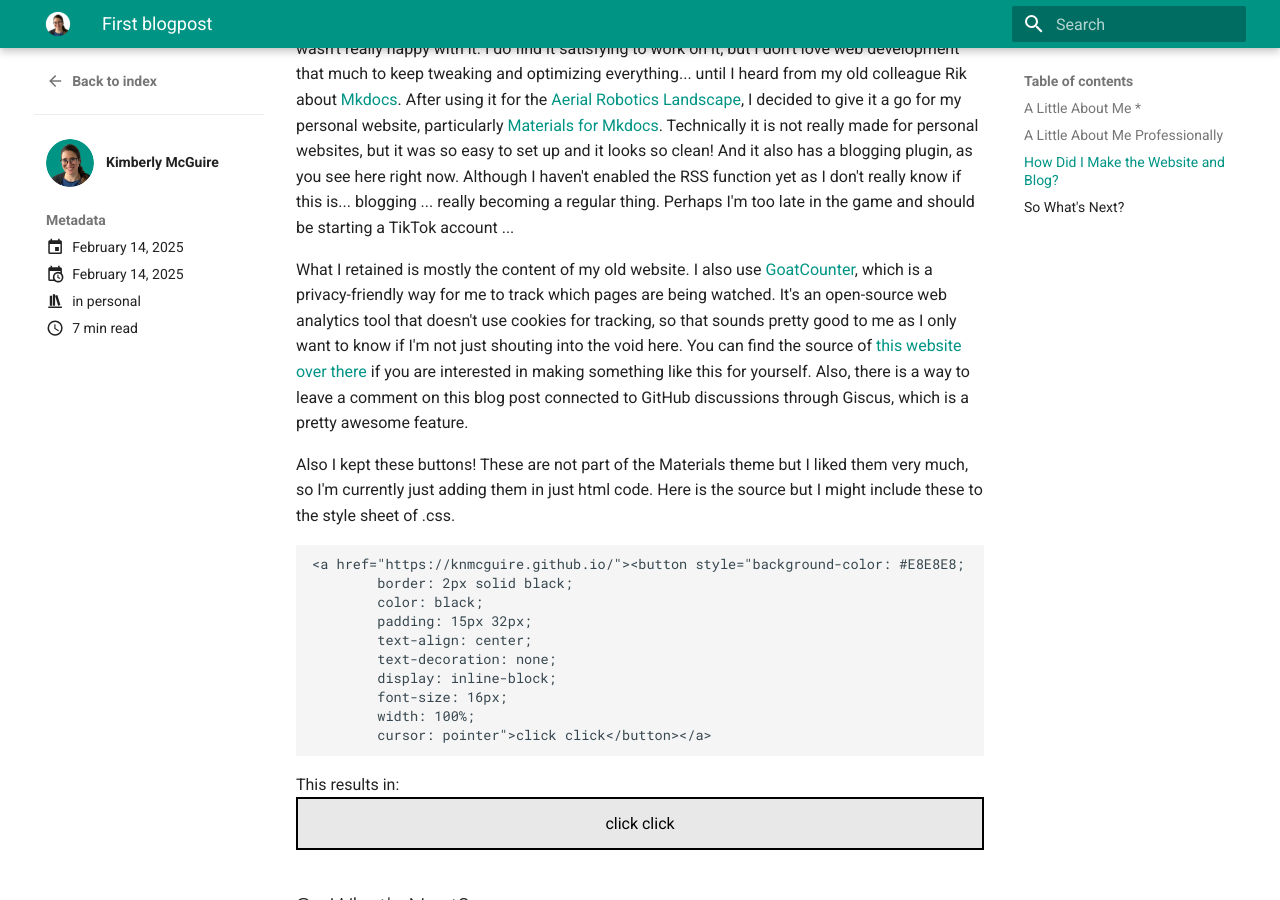
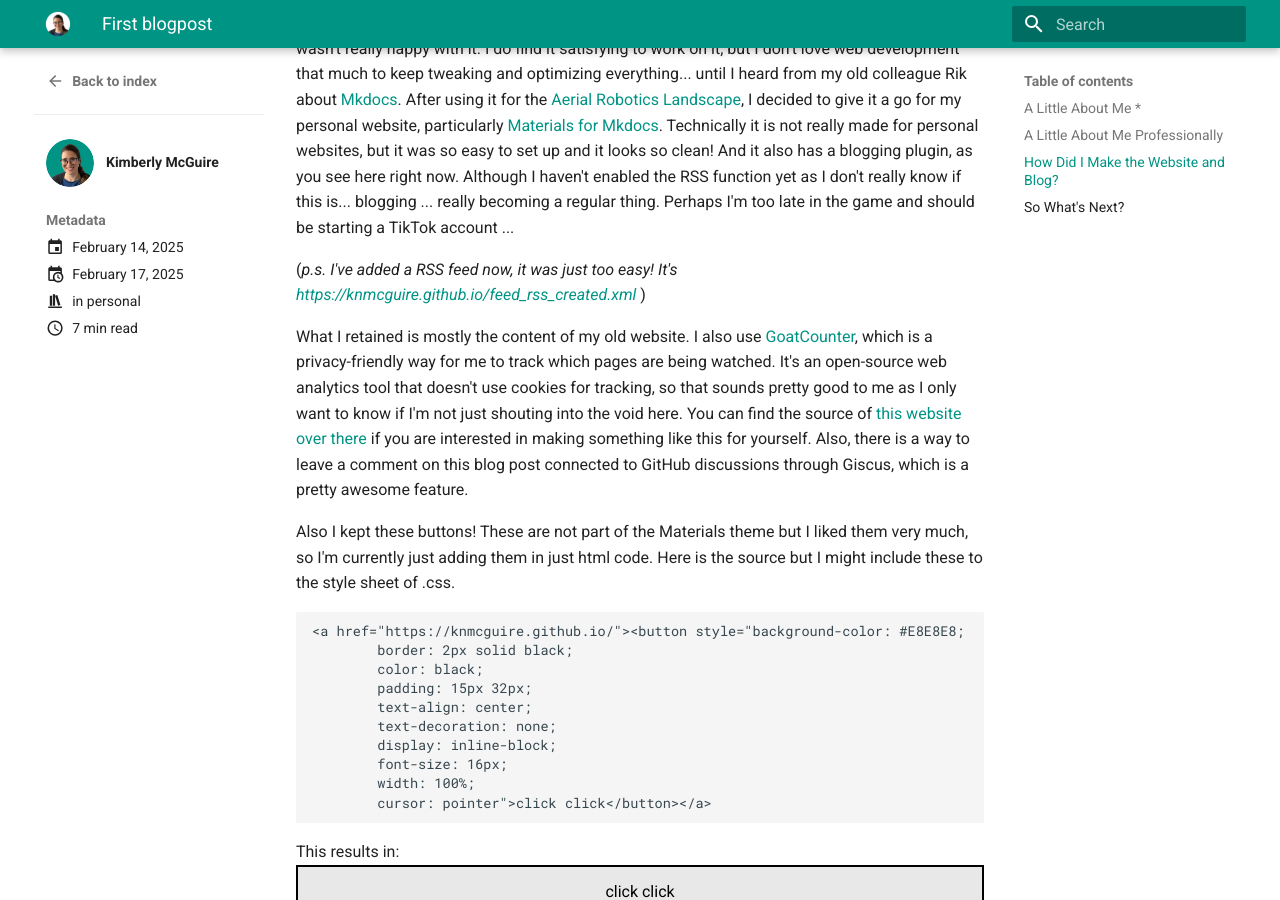
Before and after one commit to knmcguire/knmcguire.github.io, an MkDocs documentation site: the page built from docs/blog/posts/first_blogpost.md, in a window 1280 px wide and 900 px high, scrolled down 1930 px. Built offline with MkDocs 1.6.1 and Material for MkDocs 9.7.7, drawn with Linux system fonts in a browser that asks for light colours; emoji names are drawn with the system emoji font; comment, search, counter and statistics services are not loaded.

Commit message:
update first blogpost

```diff
--- a/docs/blog/posts/first_blogpost.md
+++ b/docs/blog/posts/first_blogpost.md
@@ -1,7 +1,7 @@
 ---
 date:
   created: 2025-02-14
-  updated: 2025-02-14
+  updated: 2025-02-17
 draft: false
 categories:
     - personal
@@ -40,6 +40,8 @@ Other than that, I've recently noticed I love communicating and working together
 ## How Did I Make the Website and Blog?
 
 I had a website before, built with Jekyll, the recommended way to startup GitHub pages, but I wasn't really happy with it. I do find it satisfying to work on it, but I don't love web development that much to keep tweaking and optimizing everything... until I heard from my old colleague Rik about [Mkdocs](https://www.mkdocs.org/). After using it for the [Aerial Robotics Landscape](https://ros-aerial.github.io/aerial_robotic_landscape/), I decided to give it a go for my personal website, particularly [Materials for Mkdocs](https://squidfunk.github.io/mkdocs-material/). Technically it is not really made for personal websites, but it was so easy to set up and it looks so clean! And it also has a blogging plugin, as you see here right now. Although I haven't enabled the RSS function yet as I don't really know if this is... blogging ... really becoming a regular thing. Perhaps I'm too late in the game and should be starting a TikTok account ...
+
+(_p.s. I've added a RSS feed now, it was just too easy! It's [https://knmcguire.github.io/feed_rss_created.xml](https://knmcguire.github.io/feed_rss_created.xml)_  )
 
 What I retained is mostly the content of my old website. I also use [GoatCounter](https://www.goatcounter.com/), which is a privacy-friendly way for me to track which pages are being watched. It's an open-source web analytics tool that doesn't use cookies for tracking, so that sounds pretty good to me as I only want to know if I'm not just shouting into the void here. You can find the source of [this website over there](https://github.com/knmcguire/knmcguire.github.io) if you are interested in making something like this for yourself. Also, there is a way to leave a comment on this blog post connected to GitHub discussions through Giscus, which is a pretty awesome feature.
 
```
